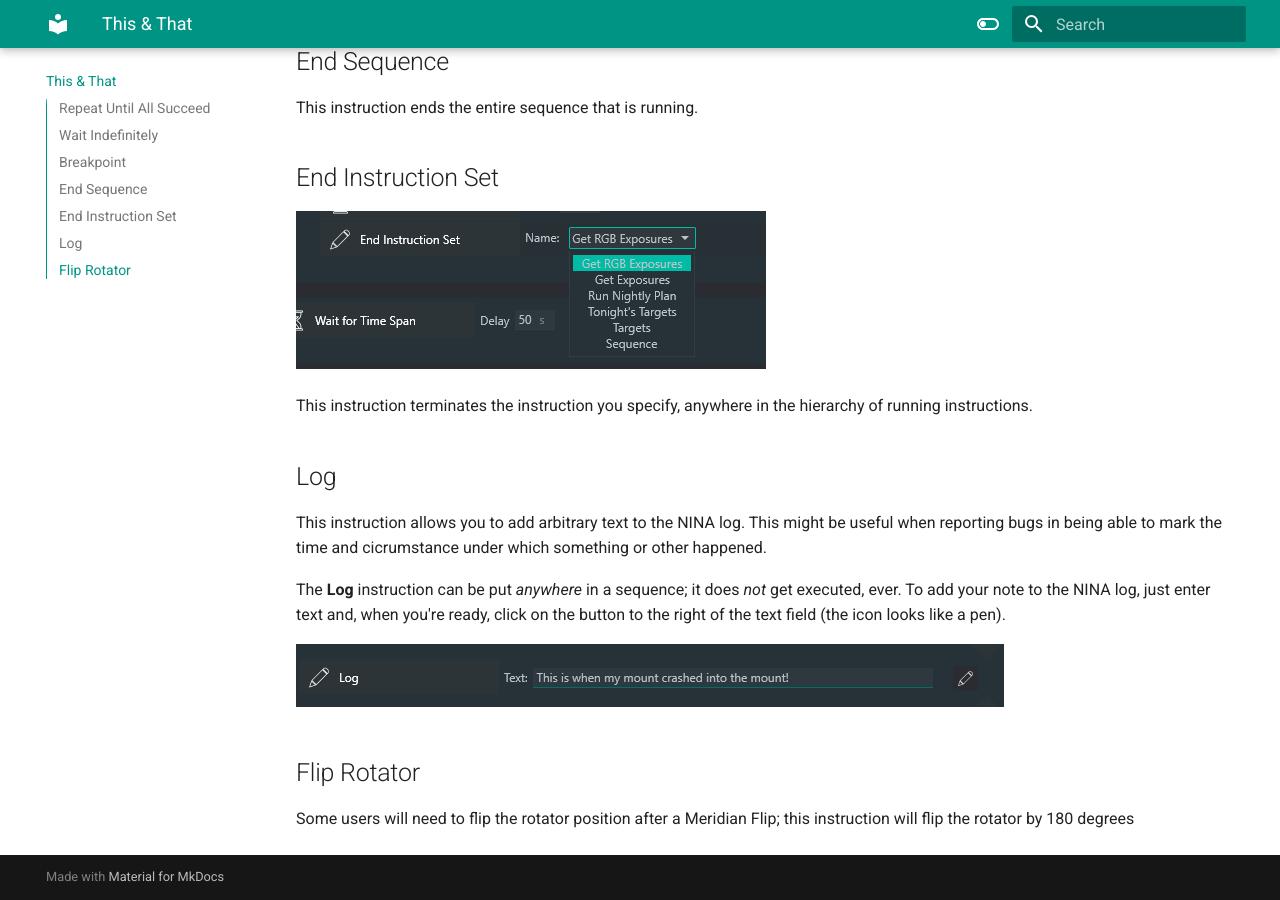
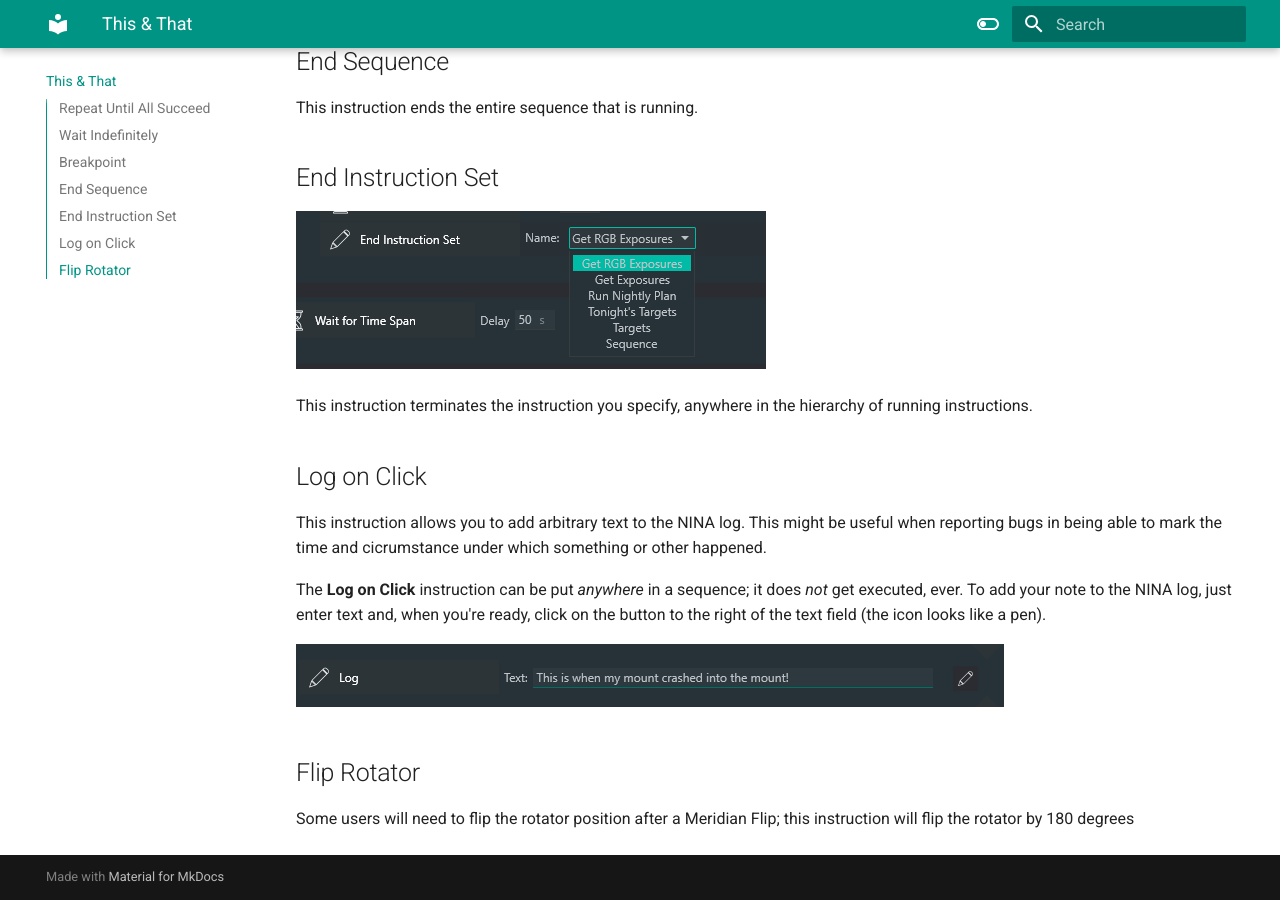
Before and after one commit to marcblank/marcblank.github.io, an MkDocs documentation site: the page built from docs/Z.md, in a window 1280 px wide and 900 px high, scrolled down 757 px. Built offline with MkDocs 1.6.1 and Material for MkDocs 9.7.7, drawn with Linux system fonts in a browser that asks for light colours.

Commit message:
Update docs

```diff
--- a/docs/Z.md
+++ b/docs/Z.md
@@ -26,11 +26,11 @@ This instruction ends the entire sequence that is running.
 
 This instruction terminates the instruction you specify, anywhere in the hierarchy of running instructions.
 
-## Log
+## Log on Click
 
 This instruction allows you to add arbitrary text to the NINA log. This might be useful when reporting bugs in being able to mark the time and cicrumstance under which something or other happened.
 
-The **Log** instruction can be put *anywhere* in a sequence; it does *not* get executed, ever.  To add your note to the NINA log, just enter text and, when you're ready, click on the button to the right of the text field (the icon looks like a pen).
+The **Log on Click** instruction can be put *anywhere* in a sequence; it does *not* get executed, ever.  To add your note to the NINA log, just enter text and, when you're ready, click on the button to the right of the text field (the icon looks like a pen).
 
 ![](Log.png)
 
```
